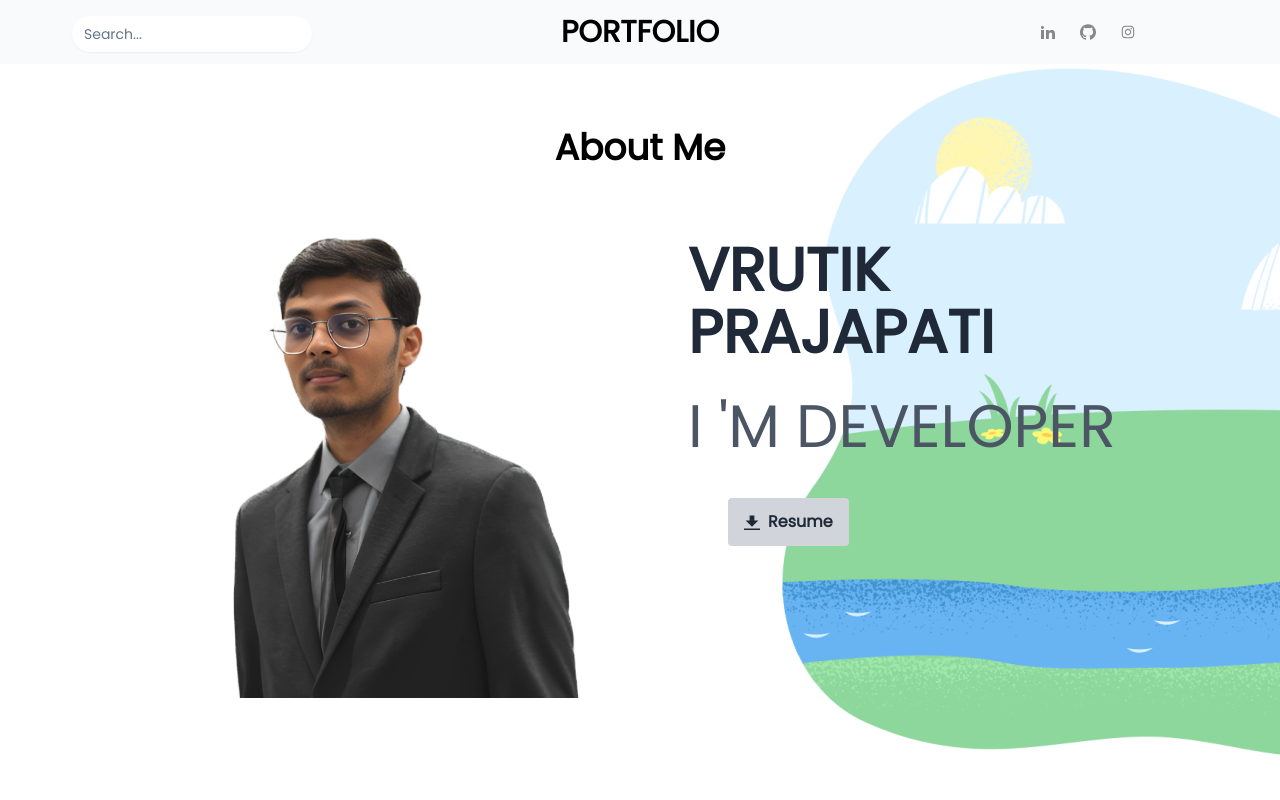
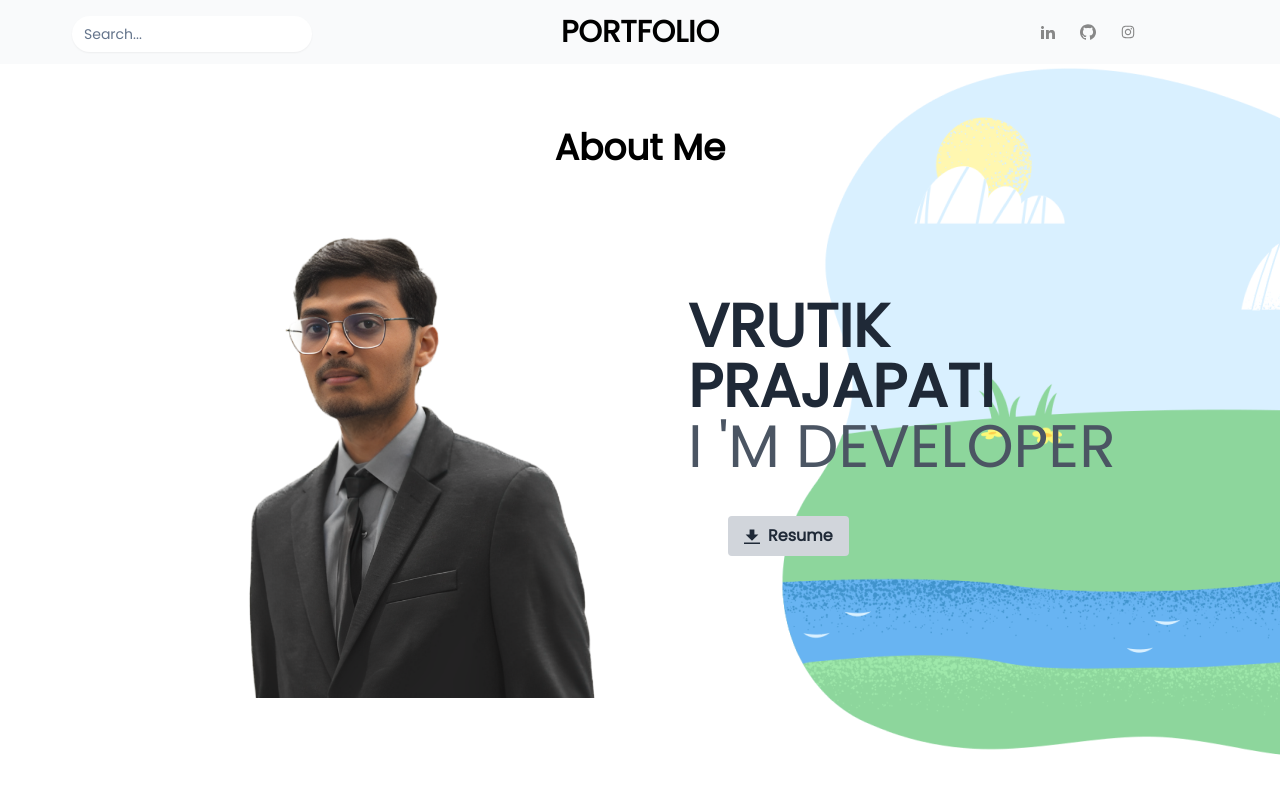
Before and after one commit to vrutik26/Website, a Next.js app: page / in a window 1280 px wide. Shown: the top 800 px of the page. Built offline with nearby package versions, Linux system fonts and the light colour scheme.

Commit message:
Add existing file

```diff
--- a/components/section0.tsx
+++ b/components/section0.tsx
@@ -13,21 +13,19 @@ const section0 = () => {
         <section className="py-16" style={bg}>
             <div className="container mx-auto md:px-20">
             <h1 className="font-bold text-4xl pb-12 text-center">About Me</h1>
-                <div className="grid md:grid-cols-2 ">
-                <div className="image pl-28">
-                    <Link legacyBehavior href={"/"}><a><Image src={"/images/Passportphoto.png"} width={400} height={400} alt={""} /></a></Link>
+                <div className="grid md:grid-cols-2">
+                <div className="image lg:pl-32">
+                    <Link legacyBehavior href={"/"}><a className=" "><Image src={"/images/Passportphoto.png"} width={400} height={400} alt={""} /></a></Link>
                 </div>
-                <div className="info flex justify-start flex-col pl-12">
+                <div className="info flex justify-start flex-col pl-12 lg:pt-20">
                     {/* <div className="cat">
                         <Link legacyBehavior href={"/"}><a className="text-orange-600 hover:text-orange-800">Business, Travel</a></Link>
                         <Link legacyBehavior href={"/"}><a className="text-gray-800 hover:text-gray-600">- July 3, 2022</a></Link>
                     </div> */}
-                    <div className="title pt-6 leading-8">
-                        <Link legacyBehavior href={"/"}><a className="text-3xl md:text-6xl font-bold text-gray-800 hover:text-gray-600">VRUTIK PRAJAPATI</a></Link>
-                        <br />
-                        <br />
-                        <Link legacyBehavior href={"/"}><a className="text-3xl md:text-6xl font-thin text-gray-600 animate-fade-in-down">I &apos;M DEVELOPER</a></Link>
-                        <Link target="_blank" href={"https://drive.google.com/file/d/1N7xdxcsdcuUI-ezqpXf5H_WJ6IQ_0PrW/view?usp=share_link"}><button className ="mt-10 ml-10 bg-gray-300 hover:bg-gray-400 text-gray-800 font-bold py-2 px-4 rounded inline-flex items-center">
+                    <div className="title">
+                        <Link legacyBehavior href={"/"}><a className="text-3xl md:text-6xl  font-bold text-gray-800 hover:text-gray-600">VRUTIK PRAJAPATI</a></Link>
+                        <p><Link legacyBehavior href={"/"}><a className="text-3xl md:text-6xl font-thin text-gray-600 animate-fade-in-down">I &apos;M DEVELOPER</a></Link></p>
+                         <Link target="_blank" href={"https://drive.google.com/file/d/1N7xdxcsdcuUI-ezqpXf5H_WJ6IQ_0PrW/view?usp=share_link"}><button className ="mt-10 ml-10 bg-gray-300 hover:bg-gray-400 text-gray-800 font-bold py-2 px-4 rounded inline-flex items-center">
   <svg className="fill-current w-4 h-4 mr-2" xmlns="http://www.w3.org/2000/svg" viewBox="0 0 20 20"><path d="M13 8V2H7v6H2l8 8 8-8h-5zM0 18h20v2H0v-2z"/></svg>
   <span>Resume</span>
 </button></Link>
```
